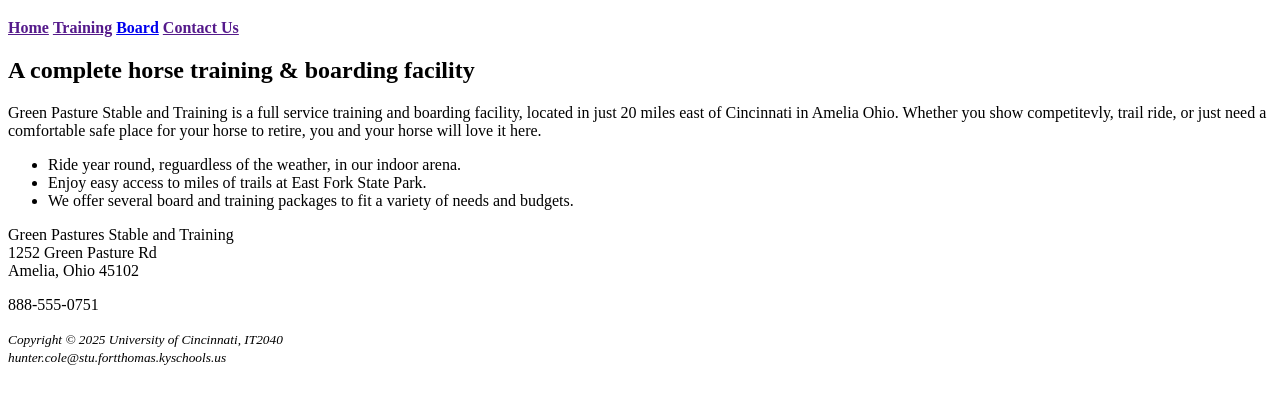
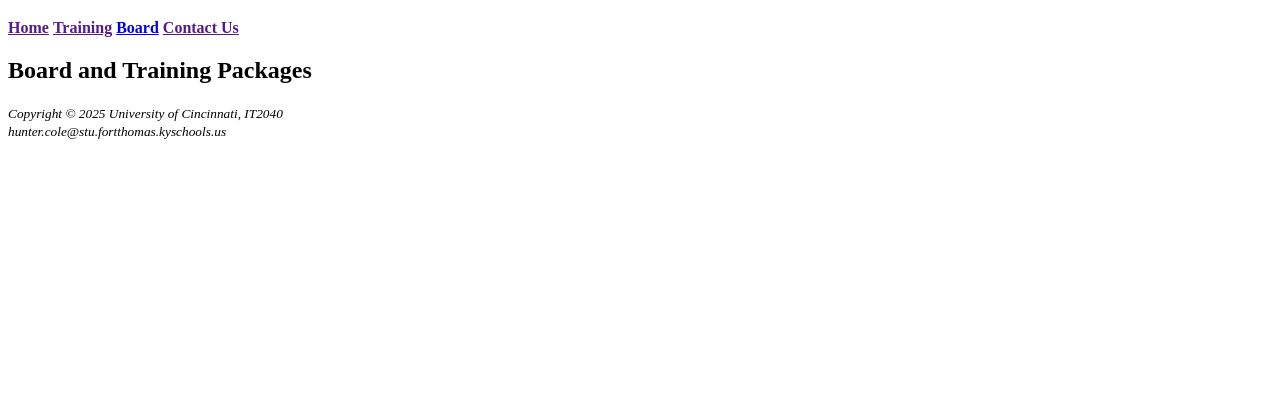
Before and after one commit to StinkyGooober/Module2-Lab1, a plain HTML site: page board.html in a window 1280 px wide. Shown: the part 61-464 px from the top of the page. Drawn offline with Linux system fonts and the light colour scheme.

Commit message:
Update board.html

```diff
--- a/board.html
+++ b/board.html
@@ -15,19 +15,7 @@
       <a href=""><b>Contact Us</b></a>
     </nav>
     <main>
-      <div>
-        <h2>A complete horse training & boarding facility</h2>
-        <p>Green Pasture Stable and Training is a full service training and boarding facility, located in just 20 miles east of Cincinnati in Amelia Ohio.  Whether you show competitevly, trail ride, or just need a comfortable safe place for your horse to retire, you and your horse will love it here.</p>
-        <ul>
-          <li>Ride year round, reguardless of the weather, in our indoor arena.</li>
-          <li>Enjoy easy access to miles of trails at East Fork State Park.</li>
-          <li>We offer several board and training packages to fit a variety of needs and budgets.</li>
-        </ul>
-        <div>
-          <p>Green Pastures Stable and Training<br>1252 Green Pasture Rd<br>Amelia, Ohio 45102</p>
-          <p>888-555-0751</p>
-        </div>
-      </div>
+      <h2>Board and Training Packages</h2>
     </main>
     <footer>
       <p><small><i>Copyright &copy; 2025 University of Cincinnati, IT2040<br>hunter.cole@stu.fortthomas.kyschools.us</i></small></p>
```
